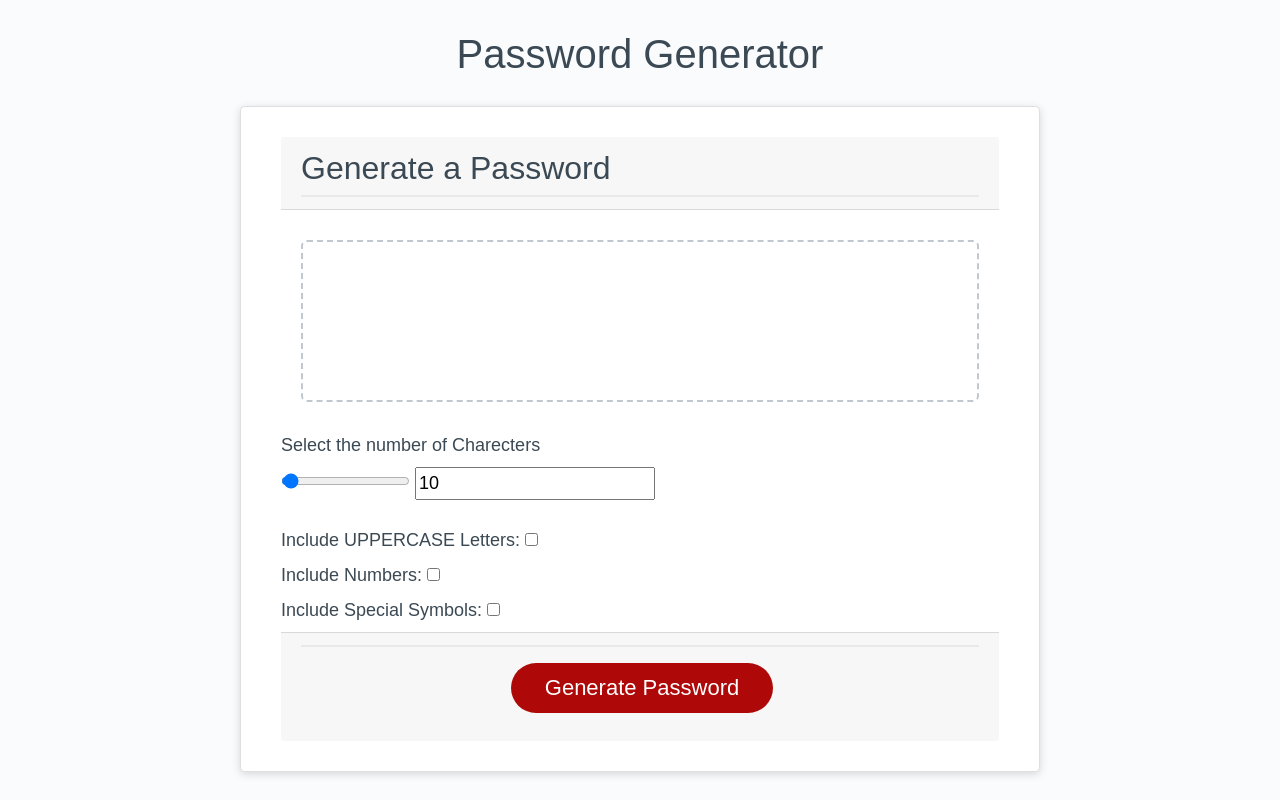
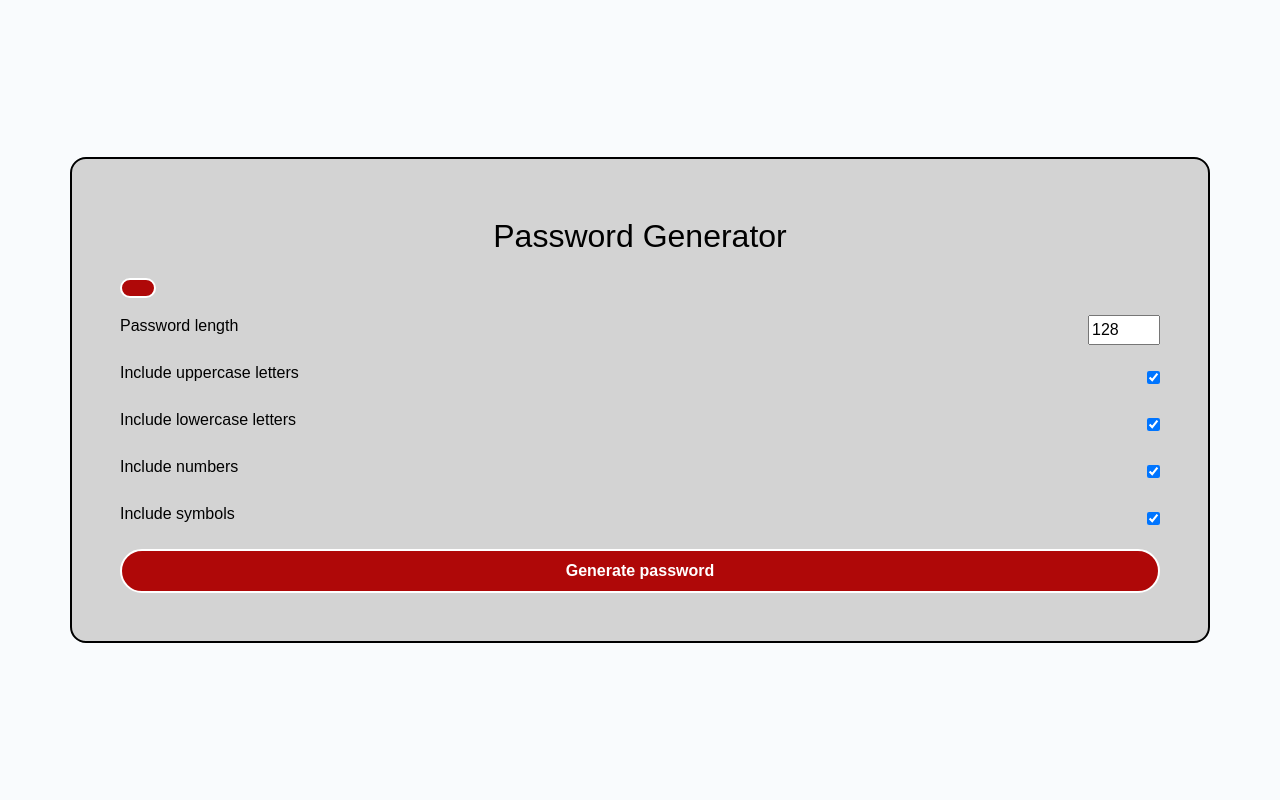
Before and after one commit to Papa-Sean/Javascript_Password_Generator, a plain HTML site: page index.html in a window 1280 px wide. Drawn offline with nearby package versions, Linux system fonts and the light colour scheme.

Commit message:
re-group

```diff
--- a/index.html
+++ b/index.html
@@ -10,50 +10,37 @@
     <link rel="stylesheet" href="style.css" />
   </head>
   <body>
-    <div class="wrapper">
-      <header>
-        <h1>Password Generator</h1>
-      </header>
-      <div class="card">
-        <div class="card-header">
-          <h2>Generate a Password</h2>
-        </div>
-        <div class="card-body">
-          <textarea
-            readonly
-            id="password"
-          ></textarea>
-        </div>
-        <div>
-            <!--added a slider to the form-->
-            <form id="form" class="inputs">
-                <label for="AmountRange">Select the number of Charecters</label>
-                    <div class="NumberBox">
-                        <input type="range" min="8" max="128" value="10" id="AmountRange">
-                        <input type="number-input" min="8" max="128" value="10" id="AmountNumber">
-                    </div>
-                <br>
-
-
-                <label for="UPPERCASE">Include UPPERCASE Letters:</label>
-                <input type="checkbox" id="UPPERCASE">
-
-                <br>
-
-                <label for="Nmbr">Include Numbers:</label>
-                <input type="checkbox" id="Nmbr">
-
-                <br>
-
-                <label for="Special">Include Special Symbols:</label>
-                <input type="checkbox" id="Special">
-
-            </form>
-        </div>
-        <div class="card-footer">
-         <!--added button type-->
-          <button type="submit" id="submit" class="btn">Generate Password</button>
-        </div>
+    <div class="container">
+      <h2>Password Generator</h2>
+          <span id="result"></span>
+          <button class="btn" id="clipboard">
+          </button>
+      <div class="settings">
+          <div class="setting">
+              <label>Password length</label>
+              <input type="number" id="length" min='8' max='128' value='128' />
+          </div>
+          <div class="setting">
+              <label>Include uppercase letters</label>
+              <input type="checkbox" id="uppercase" checked />
+          </div>
+          <div class="setting">
+              <label>Include lowercase letters</label>
+              <input type="checkbox" id="lowercase" checked />
+          </div>
+          <div class="setting">
+              <label>Include numbers</label>
+              <input type="checkbox" id="numbers" checked />
+          </div>
+          <div class="setting">
+              <label>Include symbols</label>
+              <input type="checkbox" id="symbols" checked />
+          </div>
+      </div>
+      <button class="btn btn-large" id="generate">
+          Generate password
+      </button>
+  </div>
       </div>
     </div>
   </body>
--- a/script.js
+++ b/script.js
@@ -1,58 +1,121 @@
-const AmountRange = document.getElementById
-('AmountRange')
-const AmountNumber = document.getElementById
-('AmountNumber')
-const UPPERCASE = document.getElementById
-('UPPERCASE')
-const Nmbr = document.getElementById
-('Nmbr')
-const Special = document.getElementById
-('Special')
-const form = document.getElementById
-('passwordGeneratorForm')
+const resultEl = document.getElementById('result');
+const lengthEl = document.getElementById('length');
+const uppercaseEl = document.getElementById('uppercase');
+const lowercaseEl = document.getElementById('lowercase');
+const numbersEl = document.getElementById('numbers');
+const symbolsEl = document.getElementById('symbols');
+const generateEl = document.getElementById('generate');
+const clipboard = document.getElementById('clipboard');
 
-const LOWERCASEChar = lowHigh(65,90)
-const UPPERCASEChar = lowHigh(97,122)
-const NmbrChar = lowHigh(48,57)
-const SpecialChar = lowHigh(33, 47).concat(lowHigh(58, 64)).concat(lowHigh(91, 96)).concat(lowHigh(123, 126))
+const randomFunc = {
+	lower: getRandomLower,
+	upper: getRandomUpper,
+	number: getRandomNumber,
+	symbol: getRandomSymbol
+}
 
-AmountRange.addEventListener('input', syncAmountCH)
-AmountNumber.addEventListener('input', syncAmountCH)
+generate.addEventListener('click', () => {
+	const length = +lengthEl.value;
+	const hasLower = lowercaseEl.checked;
+	const hasUpper = uppercaseEl.checked;
+	const hasNumber = numbersEl.checked;
+	const hasSymbol = symbolsEl.checked;
+
+	resultEl.innerText = generatePassword(hasLower, hasUpper, hasNumber, hasSymbol, length);
+});
+
+function generatePassword(lower, upper, number, symbol, length) {
+	let generatedPassword = '';
+	const typesCount = lower + upper + number + symbol;
+	const typesArr = [{lower}, {upper}, {number}, {symbol}].filter(item => Object.values(item)[0]);
+
+	if(typesCount === 0) {
+		return '';
+	}
+
+	for(let i=0; i<length; i+=typesCount) {
+		typesArr.forEach(type => {
+			const funcName = Object.keys(type)[0];
+			generatedPassword += randomFunc[funcName]();
+		});
+	}
+
+	const finalPassword = generatedPassword.slice(0, length);
+
+	return finalPassword;
+}
+
+function getRandomLower() {
+	return String.fromCharCode(Math.floor(Math.random() * 26) + 97);
+}
+
+function getRandomUpper() {
+	return String.fromCharCode(Math.floor(Math.random() * 26) + 65);
+}
+
+function getRandomNumber() {
+	return +String.fromCharCode(Math.floor(Math.random() * 10) + 48);
+}
+
+function getRandomSymbol() {
+	const symbols = '!@#$%^&*(){}[]=<>/,.'
+	return symbols[Math.floor(Math.random() * symbols.length)];
+}
+//const AmountRange = document.getElementById
+//('AmountRange')
+//const AmountNumber = document.getElementById
+//('AmountNumber')
+//const UPPERCASE = document.getElementById
+//('UPPERCASE')
+//const Nmbr = document.getElementById
+//('Nmbr')
+//const Special = document.getElementById
+//('Special')
+//const form = document.getElementById
+//('passwordGeneratorForm')
+
+//const LOWERCASEChar = lowHigh(65,90)
+//const UPPERCASEChar = lowHigh(97,122)
+//const NmbrChar = lowHigh(48,57)
+//const SpecialChar = lowHigh(33, 47).concat(lowHigh(58, 64)).concat(lowHigh(91, 96)).concat(lowHigh(123, 126))
+
+//AmountRange.addEventListener('input', syncAmountCH)
+//AmountNumber.addEventListener('input', syncAmountCH)
 //added event listener to my forms
-form.addEventListener('submit', e => {
-  e.preventDefault()
-  const AmountNumber = AmountNumberElement.value
-  const UPPERCASE = UPPERCASEEElement.checked
-  const Nmbr = NmbrElement.checked
-  const Special = SpecialElement.checked
-  const password = generatePassword(AmountNumber, UPPERCASE, Nmbr, Special)
-})
+//form.addEventListener('submit', e => {
+  //e.preventDefault()
+  //const AmountNumber = AmountNumberElement.value
+  //const UPPERCASE = UPPERCASEEElement.checked
+  //const Nmbr = NmbrElement.checked
+  //const Special = SpecialElement.checked
+  //const password = generatePassword(AmountNumber, UPPERCASE, Nmbr, Special)
+//})
 //add function to generate password
 //whenever I add this section, the javascript links I have in place stop working
-function generatePassword(characterAmount, includeSymbols, includeUppercase, includeNumbers){
-  let charCodes = LOWERCASEChar
-  if (includeUppercase) charCodes = charCodes.concat(UPPERCASEChar)
-  if (includeNumbers) charCodes = charCodes.concat(NmbrChar)
-  if (includeSymbols) charCodes = charCodes.concat(SpecialChar)
-  const passwordCharecters []
-  for (let i = 0; i < characterAmount, i++) {
-    const characterCode = charCodes[Math.floor(Math.random() * characterAmount)]
-    passwordCharecters.push(String.fromCharCode(charecterCode))
-    passwordCharecters.push(charecter)
-  }
-}
-return passwordCharecters.join('')
+//function generatePassword(characterAmount, includeSymbols, includeUppercase, includeNumbers){
+  //let charCodes = LOWERCASEChar
+  //if (includeUppercase) charCodes = charCodes.concat(UPPERCASEChar)
+  //if (includeNumbers) charCodes = charCodes.concat(NmbrChar)
+  //if (includeSymbols) charCodes = charCodes.concat(SpecialChar)
+  //const passwordCharecters []
+  //for (let i = 0; i < characterAmount, i++) {
+    //const characterCode = charCodes[Math.floor(Math.random() * characterAmount)]
+    //passwordCharecters.push(String.fromCharCode(charecterCode))
+    //passwordCharecters.push(charecter)
+  //}
+//}
+//return passwordCharecters.join('')
 
-function lowHigh(low,high){
-  const array = []
-  for (let i = low; i <=high; i++){
-    array.push(i)
-  }
-  return array
-}
+//function lowHigh(low,high){
+  //const array = []
+  //for (let i = low; i <=high; i++){
+    //array.push(i)
+  //}
+  //return array
+//}
 //linked the slider/input boxes
-function syncAmountCH(e) {
-    const value = e.target.value
-    AmountNumber.value = value
-    AmountRange.value = value
-}
+//function syncAmountCH(e) {
+  //  const value = e.target.value
+    //AmountNumber.value = value
+    //AmountRange.value = value
+//}
--- a/style.css
+++ b/style.css
@@ -1,137 +1,57 @@
-*,
-*::before,
-*::after {
-  box-sizing: border-box;
-}
-
-html,
-body,
-.wrapper {
-  height: 100%;
-  margin: 0;
-  padding: 0;
-}
-
 body {
 	font-family: sans-serif;
   background-color: #f9fbfd;
+  margin: 0;
+  color: black;
+	display: flex;
+	align-items: center;
+	justify-content: center;
+	min-height: 100vh;
 }
 
-.wrapper {
-  padding-top: 30px;
-  padding-left: 20px;
-  padding-right: 20px;
+p {
+	margin: 5px 0;
 }
 
-header {
-  text-align: center;
-  padding: 20px;
-  padding-top: 0px;
-  color: hsl(206, 17%, 28%);
-}
-
-.card {
-  background-color: hsl(0, 0%, 100%);
-  border-radius: 5px;
-  border-width: 1px;
-  box-shadow: rgba(0, 0, 0, 0.15) 0px 2px 8px 0px;
-  color: hsl(206, 17%, 28%);
-  font-size: 18px;
-  margin: 0 auto;
-  max-width: 800px;
-  padding: 30px 40px;
-}
-
-.card-header::after {
-  content: " ";
-  display: block;
-  width: 100%;
-  background: #e7e9eb;
-  height: 2px;
-}
-
-.card-body {
-  min-height: 100px;
-}
-
-.card-footer {
+h2 {
+	margin: 10px 0 20px;
 	text-align: center;
 }
 
-.card-footer::before {
-  content: " ";
-  display: block;
-  width: 100%;
-  background: #e7e9eb;
-  height: 2px;
+input[type=checkbox] {
+	margin-right: 0;
 }
 
-.card-footer::after {
-  content: " ";
-  display: block;
-  clear: both;
+.container {
+	background-color: lightgray;
+	padding: 3rem;
+	border-radius: 1rem;
+	border: 2px solid black;
+  align-items: center;
+  flex-direction: column;
 }
 
 .btn {
-  border: none;
+	  grid-column: span 2;
     background-color: hsl(360, 91%, 36%);
+    border: 2px solid white;
+    color: white;
+    padding: .5rem 1rem;
+    font-weight: bold;
+    cursor: pointer;
     border-radius: 25px;
     box-shadow: rgba(0, 0, 0, 0.1) 0px 1px 6px 0px rgba(0, 0, 0, 0.2) 0px 1px 1px
     0px;
-  color: hsl(0, 0%, 100%);
-  display: inline-block;
-  font-size: 22px;
-  line-height: 22px;
-  margin: 16px 16px 16px 20px;
-  padding: 14px 34px;
-  text-align: center;
-  cursor: pointer;
 }
 
-button[disabled] {
-  cursor: default;
-  background: #c0c7cf;
+.btn-large {
+	display: block;
+	width: 100%;
 }
 
-.float-right {
-  float: right;
+.setting {
+	display: flex;
+	justify-content: space-between;
+	align-items: center;
+	margin: 15px 0;
 }
-
-#password {
-  -webkit-appearance: none;
-  -moz-appearance: none;
-  appearance: none;
-  border: none;
-  display: block;
-  width: 100%;
-  padding-top: 15px;
-  padding-left: 15px;
-  padding-right: 15px;
-  padding-bottom: 85px;
-  font-size: 1.2rem;
-  text-align: center;
-  margin-top: 10px;
-  margin-bottom: 10px;
-  border: 2px dashed #c0c7cf;
-  border-radius: 6px;
-  resize: none;
-  overflow: hidden;
-}
-
-@media (max-width: 690px) {
-  .btn {
-    font-size: 1rem;
-    margin: 16px 0px 0px 0px;
-    padding: 10px 15px;
-  }
-
-  #password {
-    font-size: 1rem;
-  }
-}
-
-@media (max-width: 500px) {
-  .btn {
-    font-size: 0.8rem;
-  }
-}
```
Lines whose indentation alone changed are shown as unchanged.
